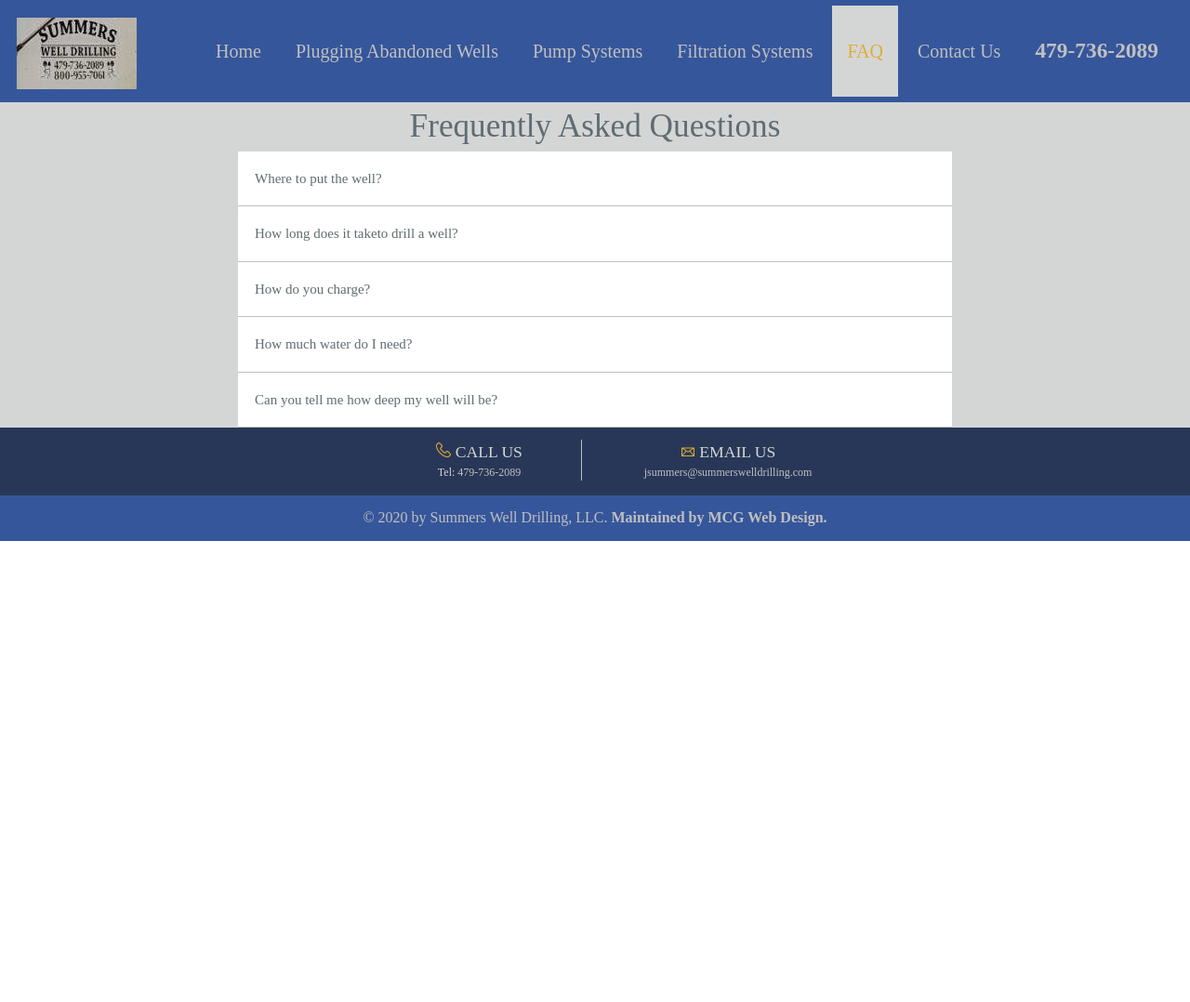
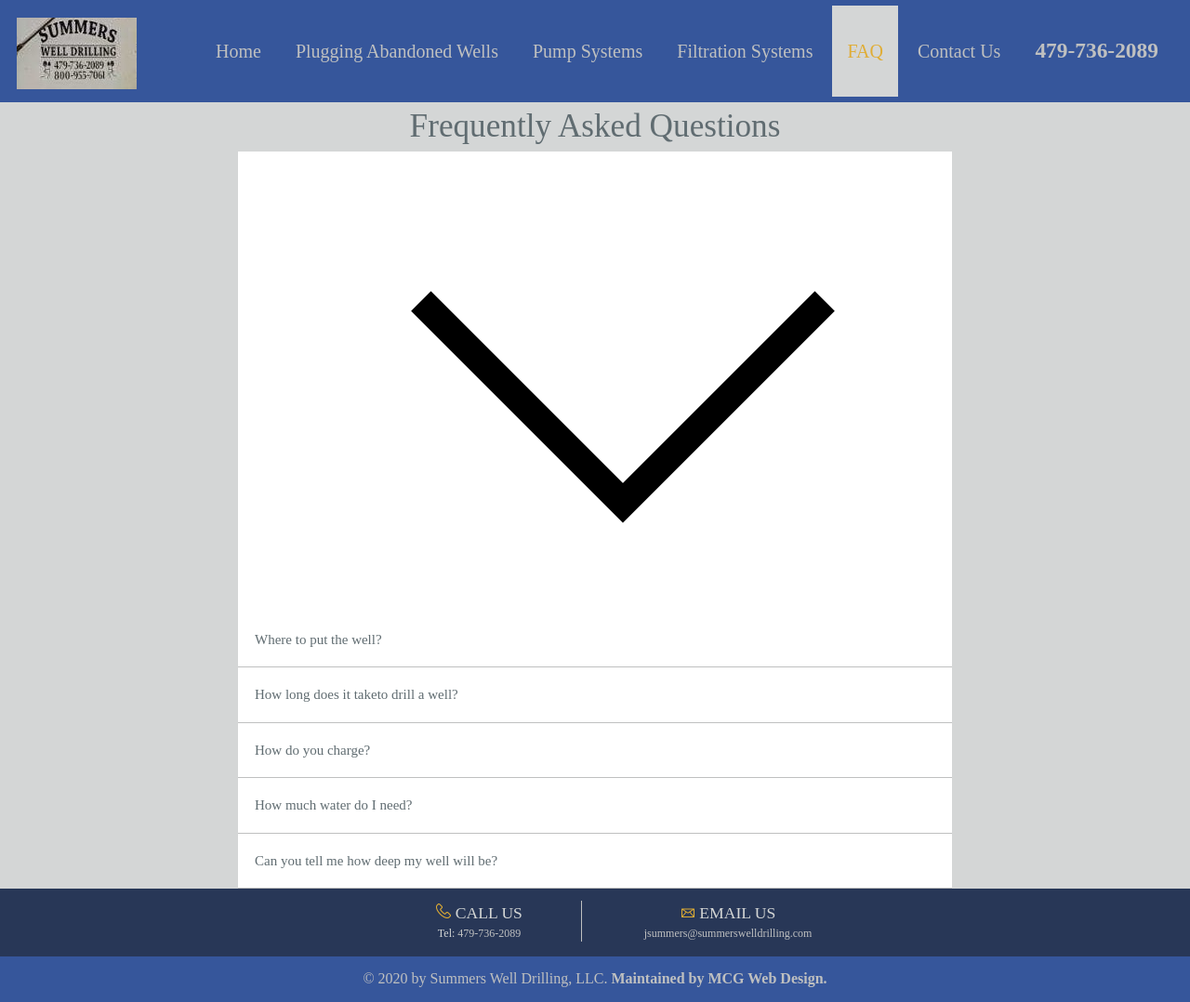
Before and after one commit to jamess999888/SummersDrilling, a Jekyll site: the page built from faq.md, in a window 1280 px wide. Shown: the whole page at 93% size. Built offline with Jekyll 4.4.1, drawn with Linux system fonts in a browser that asks for light colours; our own code applies the rules of GitHub Pages for plain Markdown files; before the commit the page ends 900 px from its top, so only the background shows below that.

Commit message:
adding down arrow

```diff
--- a/css/style.css
+++ b/css/style.css
@@ -1236,18 +1236,18 @@ ul.topnav li.right {
     border-bottom: 1px solid #BFC0C0;
 }
 
-div.active.collapsible,
+.collapsible .active,
 .collapsible:hover {
     background-color: #BFC0C0;
     transition: 0.5s;
 }
 
 .collapsible-content {
-    padding: 0 18px;
+    padding: 0 2%;
     overflow: hidden;
-    height: 0px;
+    height: 0rem;
     transition: height 0.5s;
-    background-color: #BFC0C0;
+    background-color: white;
 }
 
 #faq {
--- a/faq.md
+++ b/faq.md
@@ -5,7 +5,10 @@
         <h1>Frequently Asked Questions</h1>
 
         <div class="collapsible-list">
-            <button class="collapsible">Where to put the well?</button>
+            <button class="collapsible">
+                Where to put the well?
+                <img src="/SummersDrilling/images/downArrow.png">
+            </button>
             <div class="collapsible-content">Anywhere it will be convenient to service, near electrical power, far away from septic and other contaminant sources.</div>
 
             <button class="collapsible">How long does it taketo drill a well?</button>
--- a/js/collapsible.js
+++ b/js/collapsible.js
@@ -6,10 +6,10 @@ $(document).ready(function() {
         coll[i].addEventListener("click", function() {
             this.classList.toggle("active");
             var content = this.nextElementSibling;
-            if (content.style.height === "250px") {
-                content.style.height = "0px";
+            if (content.style.height === "10rem") {
+                content.style.height = "0rem";
             } else {
-                content.style.height = "250px";
+                content.style.height = "10rem";
             }
         });
     }
```
Also changed, not shown: images/downArrow.png (added).
